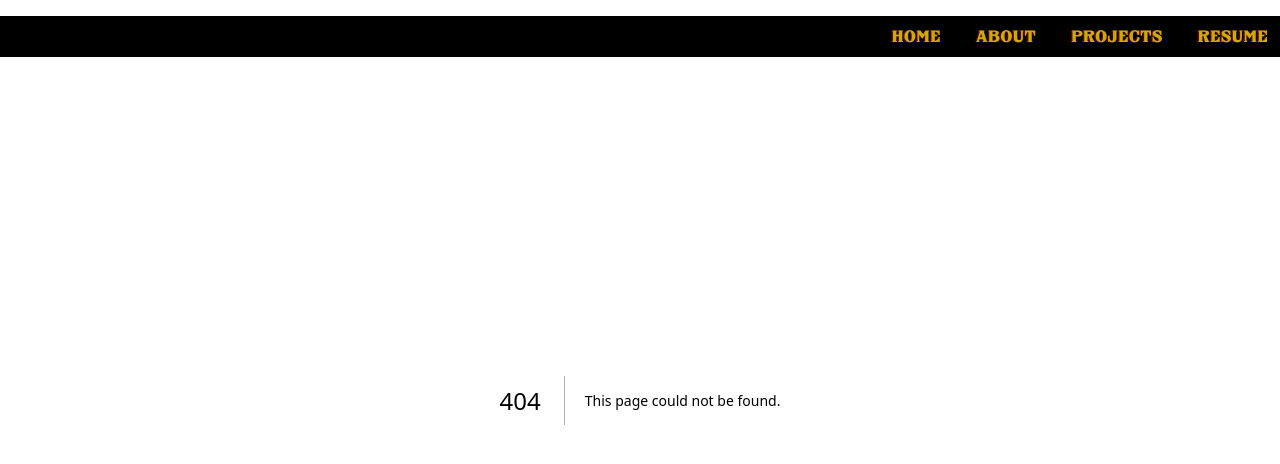
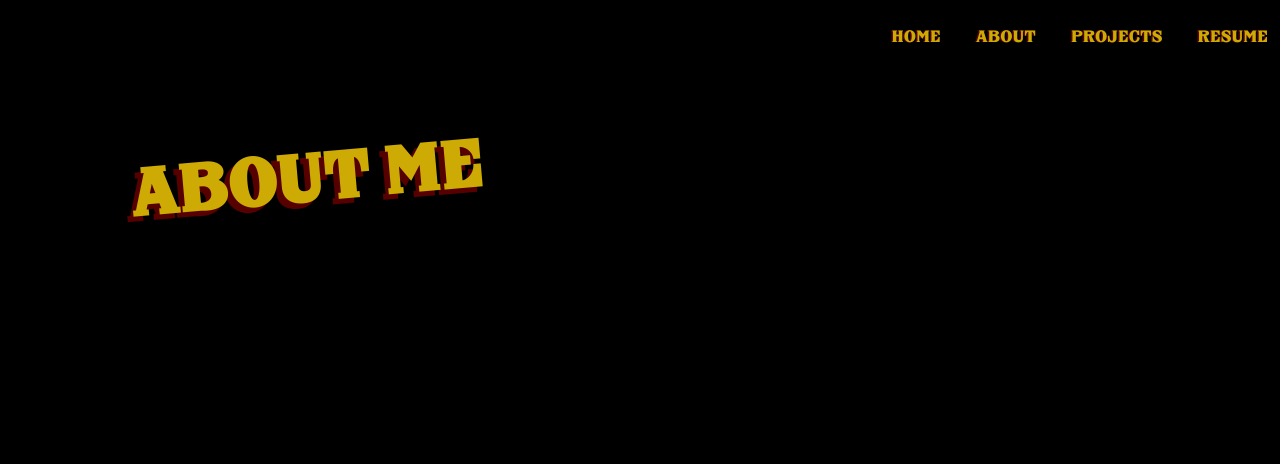
Before and after one commit to wesmith3/Portfolio, a Next.js app: page /about in a window 1280 px wide. Before the commit this address had no page. Shown: the top 464 px of the page. Built offline with nearby package versions, Linux system fonts and the light colour scheme.

Commit message:
creates page for about

```diff
--- /dev/null
+++ b/src/app/about/page.css
@@ -0,0 +1,12 @@
+.abt-title {
+    display: flex;
+    flex-direction: column;
+    justify-content: center;
+    margin-left: 15vh;
+    height: 25vh;
+    font-family: 'FHA';
+    color: #ceaa05;
+    font-size: 8vh;
+    text-shadow: -6px 5px .05px #570000;
+    transform: rotate(-5deg);
+}
--- /dev/null
+++ b/src/app/about/page.tsx
@@ -0,0 +1,8 @@
+import "./page.css";
+export default function About() {
+  return (
+    <main>
+      <h2 className="abt-title">About Me</h2>
+    </main>
+  );
+}
```
Also changed, not shown: src/app/About.js (deleted, +0 -11 lines), src/app/styles/globals.css (line endings or trailing spaces).
